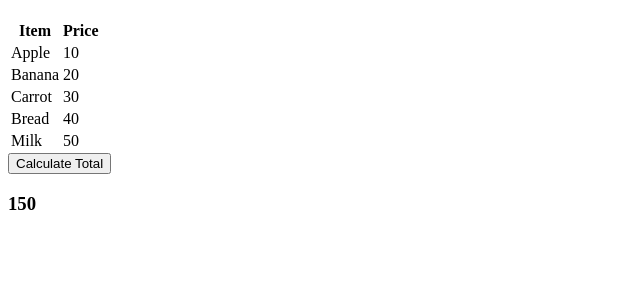
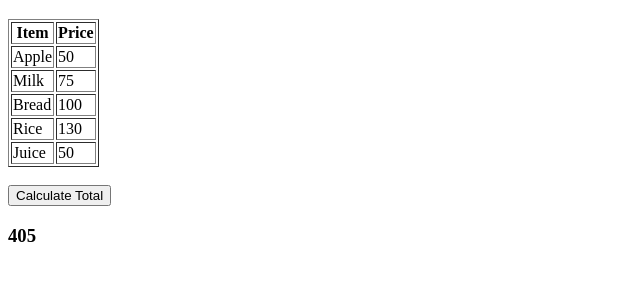
Before and after one commit to acciojob/grofers-checkout-krishanraaj, a website: page main.html in a window 1280 px wide. Both pictures are taken after a click on the button "Calculate Total". Shown: the part 61-342 px from the top of the page, without its empty margins (0-640 px from the left). Drawn offline with Linux system fonts and the light colour scheme.

Commit message:
created a submission

```diff
--- a/main.html
+++ b/main.html
@@ -2,23 +2,40 @@
 <html lang="en">
 <head>
   <meta charset="UTF-8">
-  <meta name="viewport" content="width=device-width, initial-scale=1.0">
   <title>Grofers Checkout</title>
-  <link rel="stylesheet" href="style.css">
 </head>
 <body>
   <h1>Grofers Checkout</h1>
 
-  <table>
-    <tr><th>Item</th><th>Price</th></tr>
-    <tr><td>Apple</td><td class="price" contenteditable="true">10</td></tr>
-    <tr><td>Banana</td><td class="price" contenteditable="true">20</td></tr>
-    <tr><td>Carrot</td><td class="price" contenteditable="true">30</td></tr>
-    <tr><td>Bread</td><td class="price" contenteditable="true">40</td></tr>
-    <tr><td>Milk</td><td class="price" contenteditable="true">50</td></tr>
+  <table border="1">
+    <tr>
+      <th>Item</th>
+      <th>Price</th>
+    </tr>
+    <tr>
+      <td>Apple</td>
+      <td class="price" contenteditable="true">50</td>
+    </tr>
+    <tr>
+      <td>Milk</td>
+      <td class="price" contenteditable="true">75</td>
+    </tr>
+    <tr>
+      <td>Bread</td>
+      <td class="price" contenteditable="true">100</td>
+    </tr>
+    <tr>
+      <td>Rice</td>
+      <td class="price" contenteditable="true">130</td>
+    </tr>
+    <tr>
+      <td>Juice</td>
+      <td class="price" contenteditable="true">50</td>
+    </tr>
   </table>
 
-  <button id="calc-btn">Calculate Total</button>
+  <br>
+  <button id="calcBtn">Calculate Total</button>
   <h3 id="ans"></h3>
 
   <script src="script.js"></script>
--- a/script.js
+++ b/script.js
@@ -1,14 +1,13 @@
-document.getElementById("calc-btn").addEventListener("click", () => {
-  // Get all elements with class "price"
-  const priceCells = document.querySelectorAll(".price");
+document.getElementById("calcBtn").addEventListener("click", function () {
+  const prices = document.querySelectorAll(".price");
   let total = 0;
 
-  // Use innerText to ensure we read dynamically edited values
-  priceCells.forEach(cell => {
-    const value = Number(cell.innerText.trim());
-    if (!isNaN(value)) total += value;
+  prices.forEach(price => {
+    const value = parseFloat(price.textContent);
+    if (!isNaN(value)) {
+      total += value;
+    }
   });
 
-  // Display total inside h3#ans
   document.getElementById("ans").textContent = total;
 });
```
